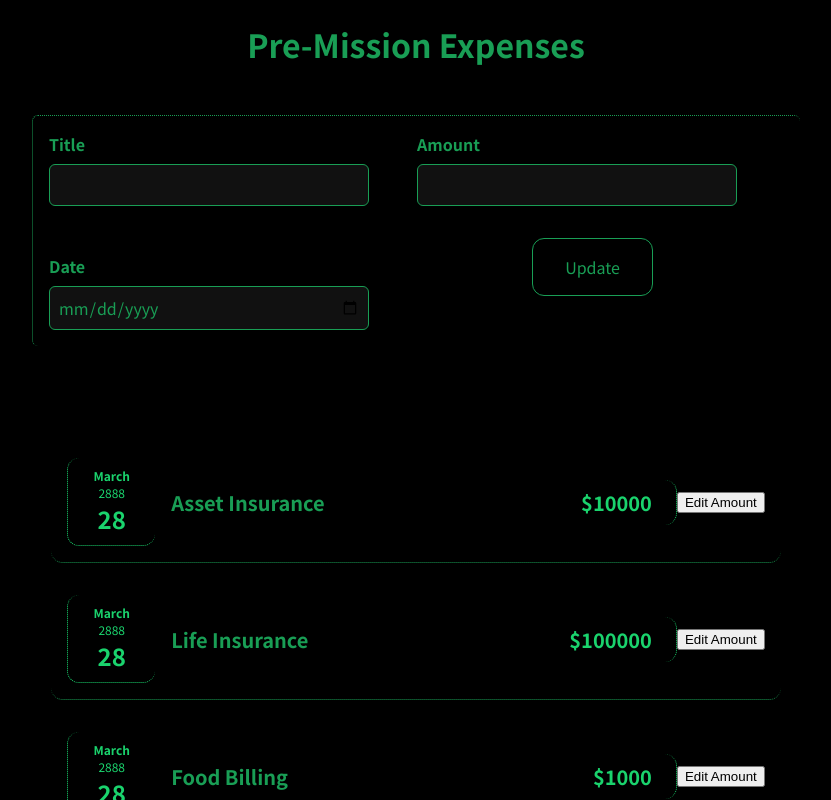
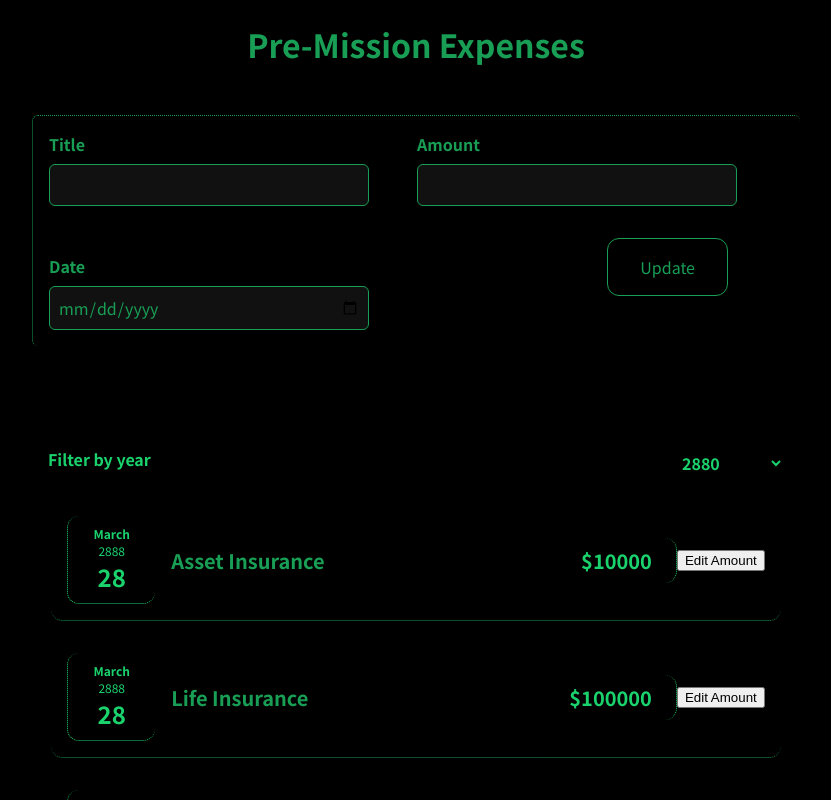
Before and after one commit to xTurbeaux/react_components_hew, a React (Create React App) app: page / in a window 1280 px wide. Shown: the top 800 px of the page, without its empty margins (224-1055 px from the left). Built offline with nearby package versions, Linux system fonts and the light colour scheme.

Commit message:
more 2way binding for a filter by date

```diff
--- a/src/components/css/AmountForm.css
+++ b/src/components/css/AmountForm.css
@@ -33,8 +33,8 @@
 
   .new-amount__actions {
     flex: 1;
-    text-align: center;
-    /* flex-direction: row; */
+    text-align: right;
+    margin-right: 3.5rem;
   }
 
   .t {
--- /dev/null
+++ b/src/components/css/Filter.css
@@ -0,0 +1,30 @@
+.expenses-filter {
+    color: #1ad36d;
+    padding: 0 1rem;
+  }
+
+.filter {
+    background-color: black;
+    color: #1ad36d;
+    border-style: none;
+}
+
+  .expenses-filter__control {
+    display: flex;
+    width: 100%;
+    align-items: center;
+    justify-content: space-between;
+    margin: 1rem 0;
+  }
+
+  .expenses-filter label {
+    font-weight: bold;
+    margin-bottom: 0.5rem;
+  }
+
+  .expenses-filter select {
+    font: inherit;
+    padding: 0.5rem 3rem;
+    font-weight: bold;
+    border-radius: 6px;
+  }
--- a/src/components/totals/Amounts.js
+++ b/src/components/totals/Amounts.js
@@ -1,14 +1,23 @@
-import React from 'react';
+import React, { useState } from 'react';
 
 import ExpenseItem from './ExpenseItem';
 import Card from '../ui/Card';
 import '../css/Amounts.css';
+import Filter from './Filter'
 
 
 const Amounts = (data) => {
 
+    const [filteredYear, setFilteredYear] = useState('2880');
+
+    const filterChangeHandler = selectedYear => {
+        setFilteredYear(selectedYear);
+    }
+
     return (
+        <div>
             <Card className="amounts">
+                <Filter selected={filteredYear} onChangeFilter={filterChangeHandler} />
                 <ExpenseItem
                 title={data.items[0].title}
                 amount={data.items[0].amount}
@@ -30,6 +39,7 @@ const Amounts = (data) => {
                 date={data.items[3].date}
                 />
             </Card>
+        </div>
     );
 }
 
--- /dev/null
+++ b/src/components/totals/Filter.js
@@ -0,0 +1,31 @@
+
+import React from 'react';
+
+import '../css/Filter.css';
+
+const Filter = (data) => {
+  const dropdownChangeHandler = (event) => {
+    data.onChangeFilter(event.target.value);
+  };
+
+  return (
+    <div className='expenses-filter'>
+      <div className='expenses-filter__control'>
+        <label>Filter by year</label>
+        <select className='filter' value={data.selected} onChange={dropdownChangeHandler}>
+            <option value='2880'>2880</option>
+            <option value='2881'>2881</option>
+            <option value='2882'>2882</option>
+            <option value='2883'>2883</option>
+            <option value='2884'>2884</option>
+            <option value='2885'>2885</option>
+            <option value='2886'>2886</option>
+            <option value='2887'>2887</option>
+            <option value='2888'>2888</option>
+        </select>
+      </div>
+    </div>
+  );
+};
+
+export default Filter;
```
Also changed, not shown: 1 other file (tests, documents, lock files or other folders). Lines whose indentation alone changed are shown as unchanged.
